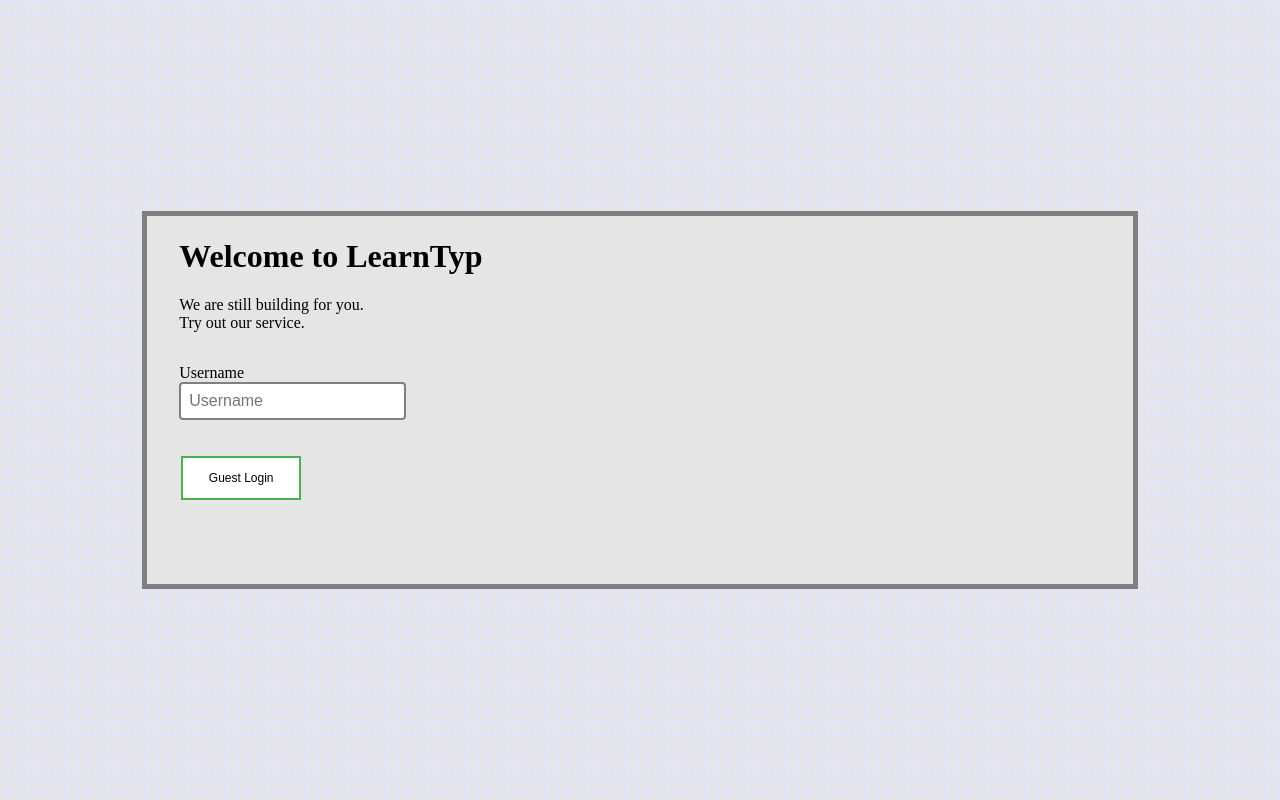
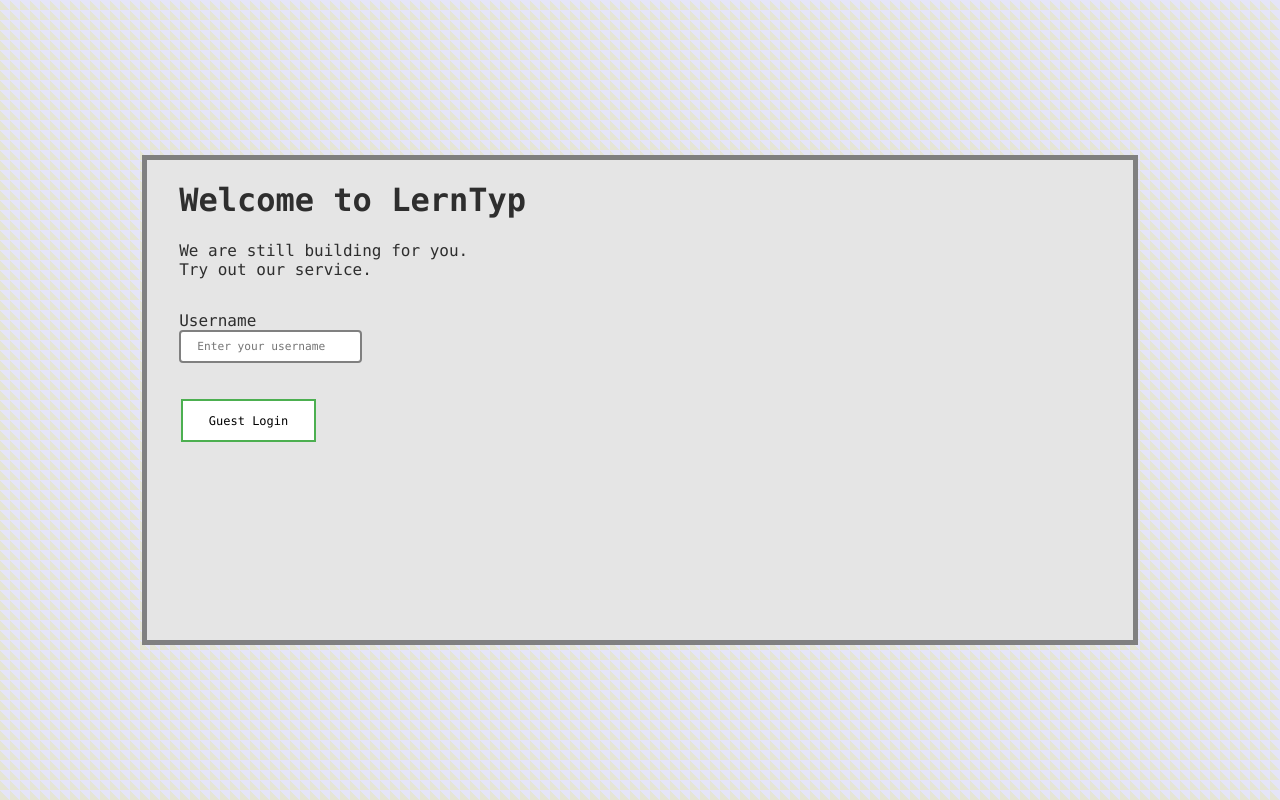
Before and after one commit to nissik120/EducationalExepertiseProject, a plain HTML site: page index.html in a window 1280 px wide. Drawn offline with Linux system fonts and the light colour scheme.

Commit message:
EDIT: Minor changes in style

```diff
--- a/css/style.css
+++ b/css/style.css
@@ -1,12 +1,16 @@
+*{
+  font-family: MonoLisa, Menlo, Monaco, "Courier New", monospace;
+}
+
 body {
   background-color: #e5e5f7;
   opacity: 1;
-    background-image: linear-gradient(45deg, #e5e5e5 50%, #e5e5f7 50%);
+  background-image: linear-gradient(45deg, #e5e5d5 50%, #e5e5f7 50%);
   background-size: 10px 10px;
   padding: 0 24px;
   margin: 0;
   height: 100vh;
-    color: black;
+  color: #2e2e2e;
   display: flex;
   justify-content: center;
   align-items: center;
@@ -56,9 +60,12 @@ body {
 }
 
 .wrapper, .quiz_wrap{
+
   background: #e5e5e5;
   border: 5px solid gray;
   min-width: 80%;
+  min-height: 60%;
+
 }
 
 .text_error_wrap{
@@ -69,13 +76,12 @@ body {
   text-align: center;
 }
 
-
 .input_field{
 
   border: 2px solid gray;
   border-radius: 4px;
-    font-size: 1rem;
-    padding: 0.5rem;
+  font-size: 0.7rem;
+  padding: 0.5rem 1rem;
 
 }
 
--- a/index.html
+++ b/index.html
@@ -5,13 +5,13 @@
     <meta http-equiv="X-UA-Compatible" content="IE=edge">
     <meta name="viewport" content="width=device-width, initial-scale=1.0">
     <link rel="stylesheet" type="text/css" href="css/style.css">
-    <title>Login | LearnTyp</title>
+    <title>Login | LernTyp</title>
 </head>
 <body>
 
 <div class="wrapper">
     <header class="pad_horz">
-        <h1>Welcome to LearnTyp</h1>
+        <h1>Welcome to LernTyp</h1>
     </header>
     <section class="pad_horz">
 
@@ -22,7 +22,7 @@
       <div id="login-form">
         <div class="pad_vert">
           <label for="username">Username</label><br>
-          <input required class="input_field" type="text" name="username" id="username" class="login-form-field" placeholder="Username">
+          <input required class="input_field" type="text" name="username" id="username" class="login-form-field" placeholder="Enter your username">
         </div>
 
         <div class="pad_vert">
```
Also changed, not shown: dashboard.html (+1 -1 lines), main.js (+5 -7 lines). Lines whose indentation alone changed are shown as unchanged.
